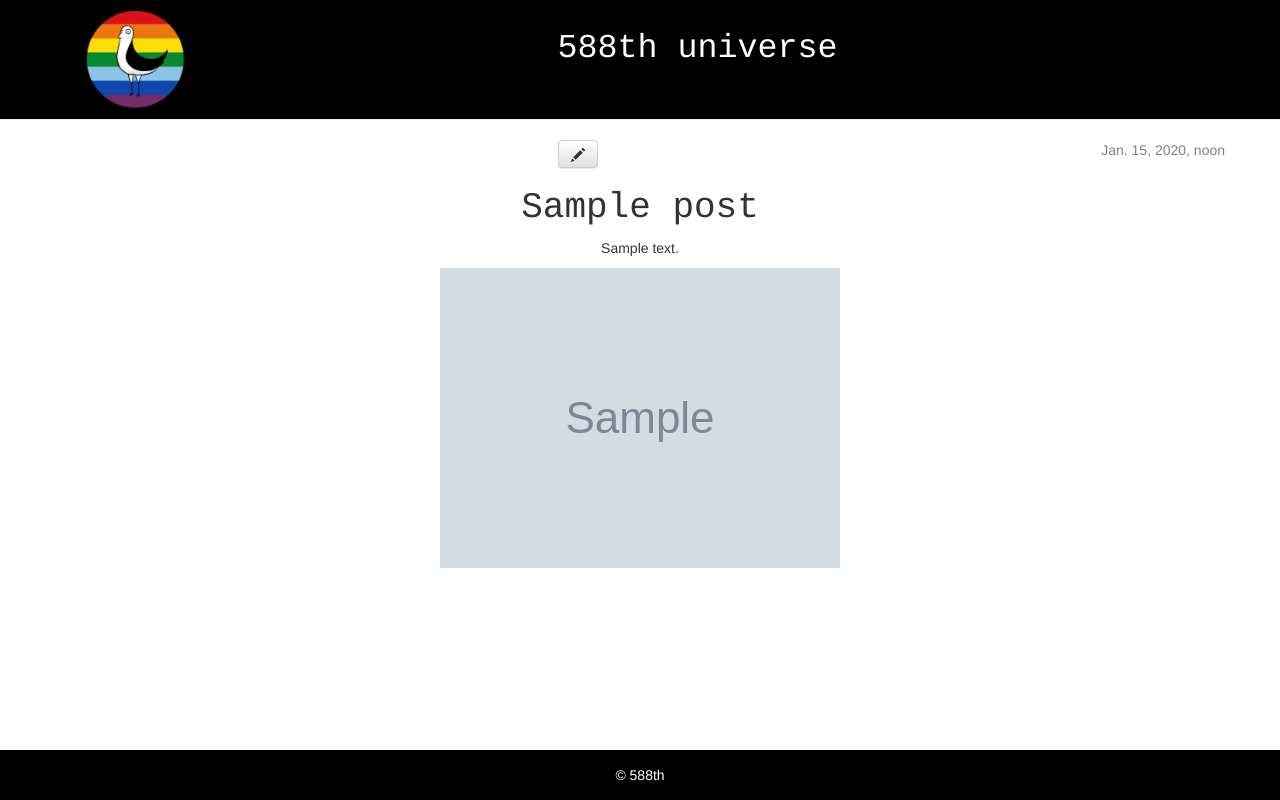
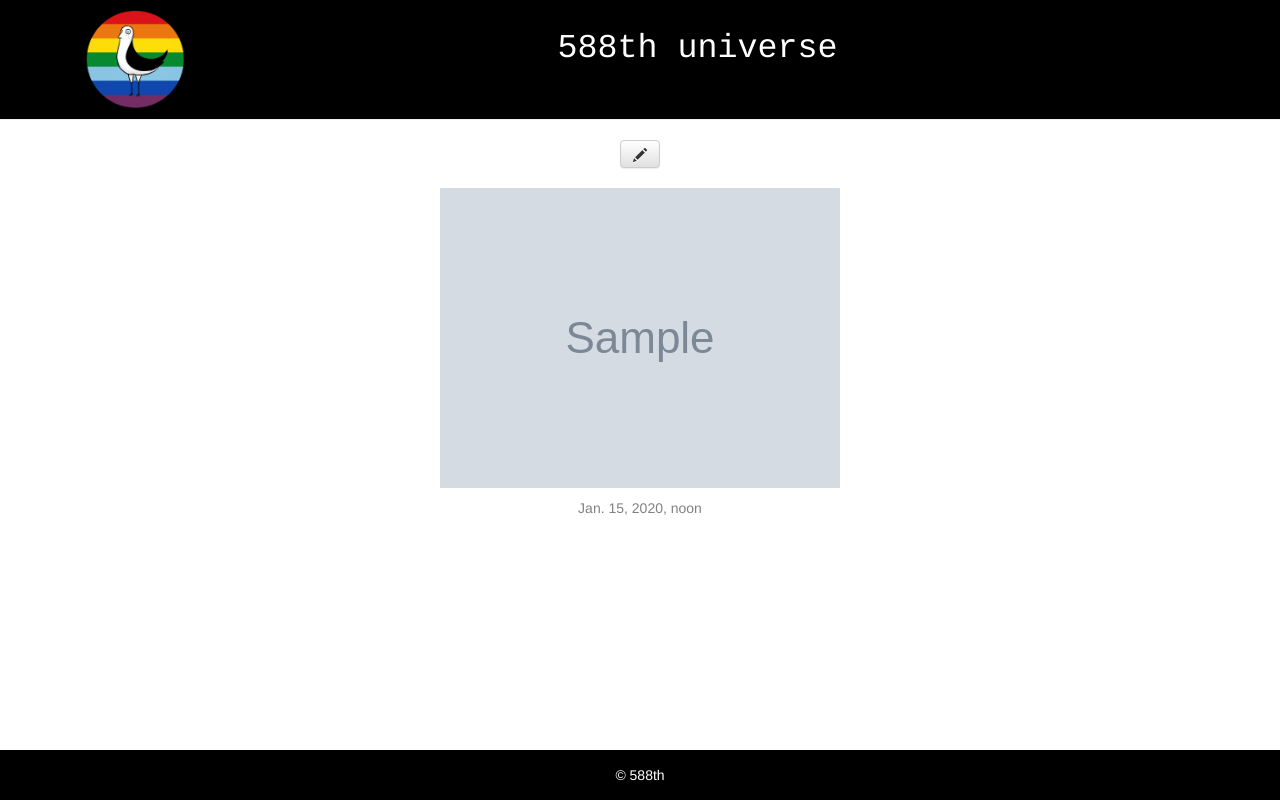
Before and after one commit to yunokata/my-first-blog, a Django app: page /post/1/ in a window 1280 px wide. Run offline with Django 3.2, Linux system fonts and the light colour scheme; tables that the repository leaves empty hold one stand-in row (values such as "Sample post"); grey boxes marked "Sample" are stand-in pictures; some libraries are stand-ins or nearby versions.

Commit message:
posts and logo

```diff
--- a/blog/static/css/blog.css
+++ b/blog/static/css/blog.css
@@ -30,8 +30,9 @@ body{
     }
 
     .date {
-        float: right;
+        float: center;
         color: #828282;
+    //  text-align:center;
     }
 
     .save {
@@ -50,7 +51,7 @@ body{
     }
 
     .post {
-        margin-bottom: 70px;
+        margin-bottom: 0px;
         text-align:center;
     }
 
--- a/blog/templates/blog/post_detail.html
+++ b/blog/templates/blog/post_detail.html
@@ -1,15 +1,16 @@
-{% extends 'blog/base.html' %}
+ {% extends 'blog/base.html' %}
+{% block content %}
+        <div class="post">
 
-    {% block content %}
-        <div class="post">
+            <a class="btn btn-default" href="{% url 'post_edit' pk=post.pk %}"><span class="glyphicon glyphicon-pencil"></span></a>
+            <h1></h1>
+
+            <p><img class="image" src="{{ post.image.url}}" style="max-height:882px;"/></p>
+
             {% if post.published_date %}
                 <div class="date">
                     {{ post.published_date }}
                 </div>
             {% endif %}
-            <a class="btn btn-default" href="{% url 'post_edit' pk=post.pk %}"><span class="glyphicon glyphicon-pencil"></span></a>
-            <h1>{{ post.title }}</h1>
-            <p>{{ post.text|linebreaks }}</p>
-            <p><img src="{{ post.image.url}}" /></p>
         </div>
     {% endblock %}
--- a/blog/templates/blog/post_edit.html
+++ b/blog/templates/blog/post_edit.html
@@ -1,4 +1,3 @@
-html
     {% extends 'blog/base.html' %}
 
     {% block content %}
--- a/blog/views.py
+++ b/blog/views.py
@@ -6,7 +6,7 @@ from .forms import PostForm
 from django.shortcuts import redirect
 # Create your views here.
 def post_list(request):
-    posts = Post.objects.filter(published_date__lte=timezone.now())
+    posts = Post.objects.filter(published_date__lte=timezone.now()).order_by('-published_date')
     return render(request, 'blog/post_list.html', {'posts': posts})
 def post_detail(request, pk):
         post = get_object_or_404(Post, pk=pk)
```
Also changed, not shown: blog/templates/blog/post_list.html (+7 -6 lines), media/images/art/150807.jpg (added), media/images/art/150808.jpg (added), media/images/art/150902.jpg (added), media/images/art/150902_St9USvb.jpg (added), media/images/art/151108.jpg (added), media/images/art/151121.jpg (added), media/images/art/151129.jpg (added).
